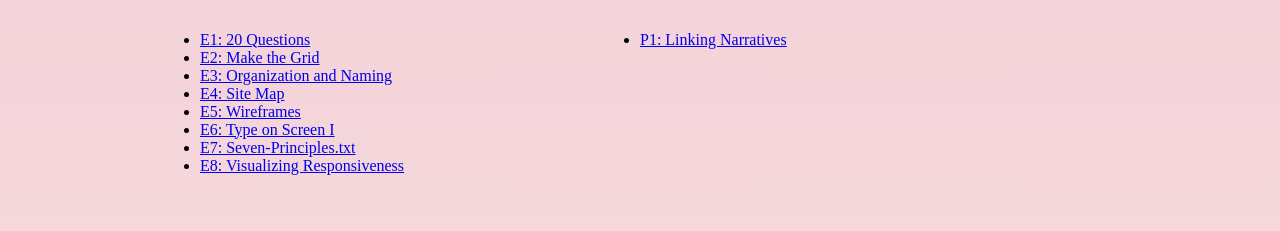
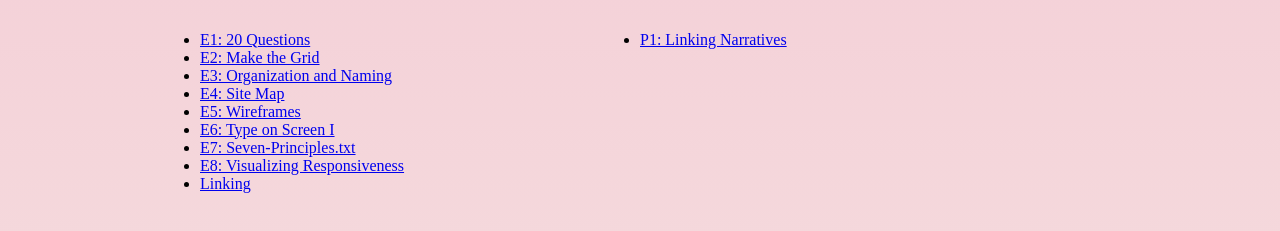
Before and after one commit to tiffanyleblancc/avt217-spring21, a plain HTML site: page index.html in a window 1280 px wide. Shown: the part 481-712 px from the top of the page. Drawn offline with Linux system fonts and the light colour scheme.

Commit message:
linking2

```diff
--- a/index.html
+++ b/index.html
@@ -23,6 +23,7 @@
         <li><a href="e6/index.html">E6: Type on Screen I</a></li>
         <li><a href="e7/index.html">E7: Seven-Principles.txt</a></li>
         <li><a href="e8/index.html">E8: Visualizing Responsiveness</a></li>
+        <li><a href="studio-level1/index.html">Linking</a></li>
       </ul>
     </div>
     <div="col">
```
